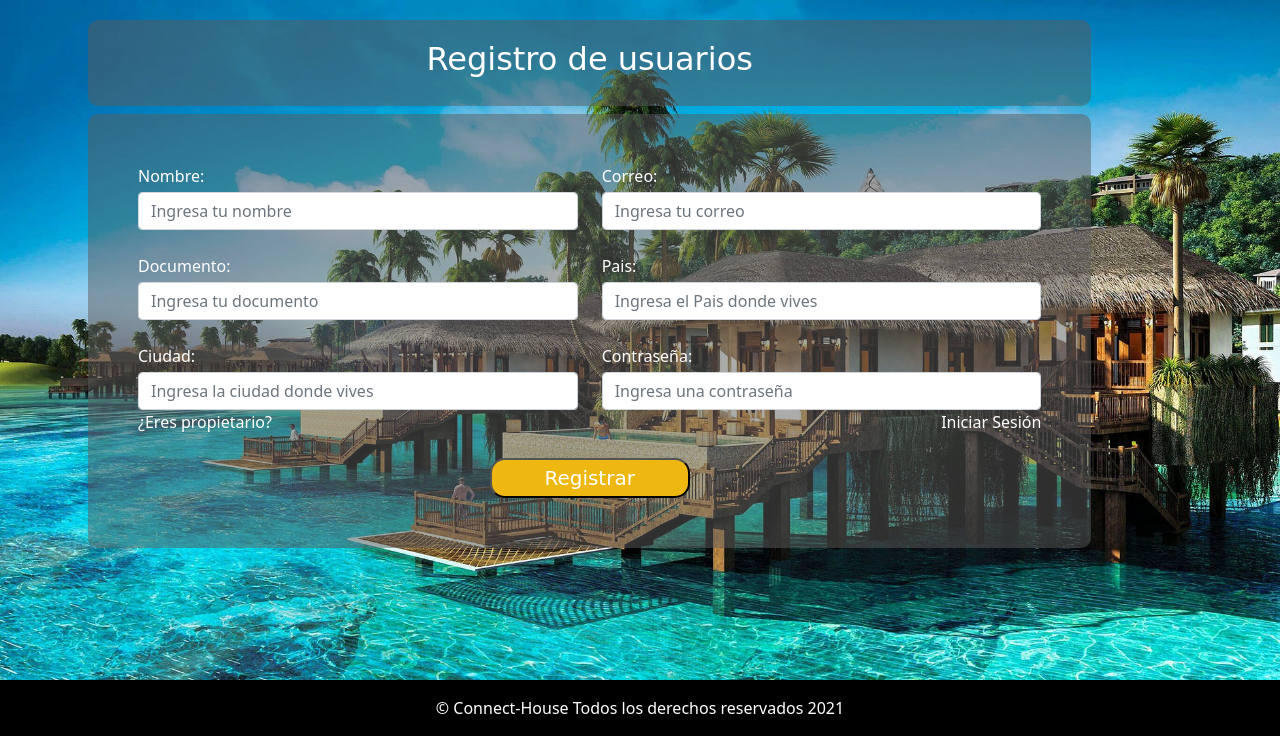
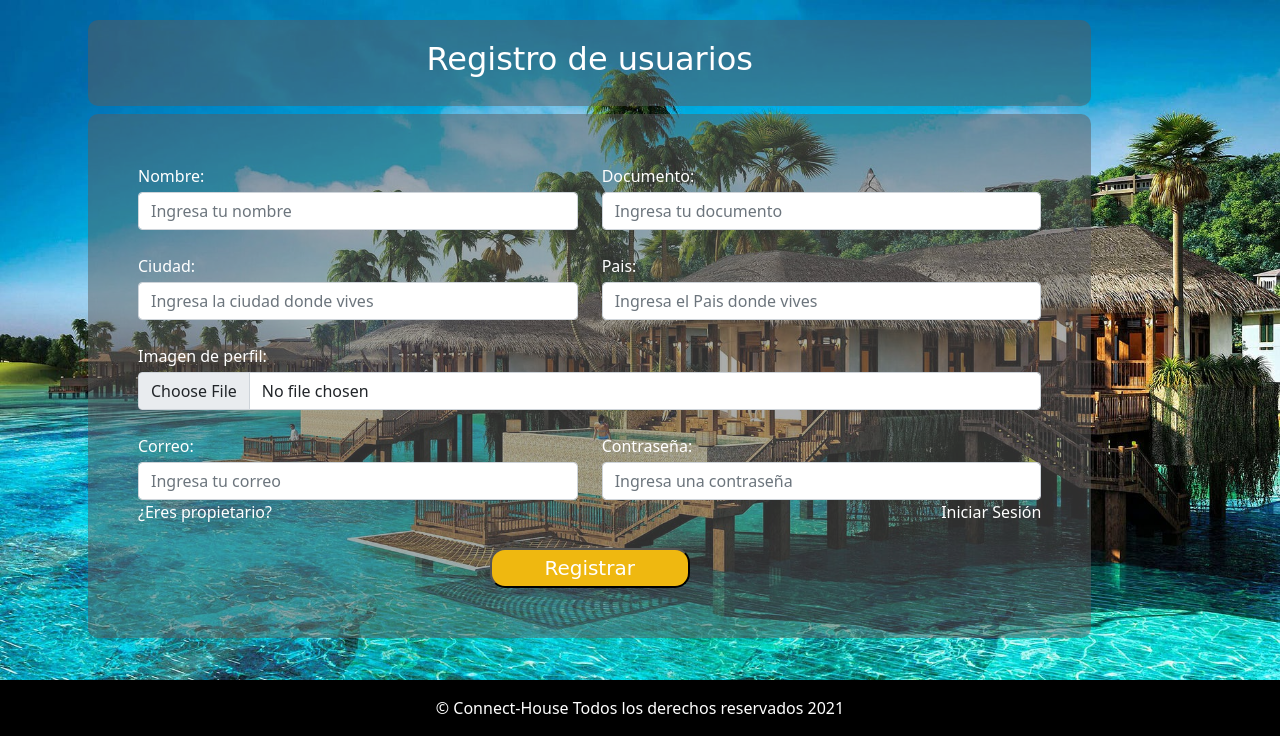
Before and after one commit to JJmendoti/Connect-House, a Flask app: page /signup in a window 1280 px wide. Shown: the part 77-813 px from the top of the page. Run offline with Flask 2, Linux system fonts and the light colour scheme; some libraries are stand-ins or nearby versions; some web fonts are replaced.

Commit message:
Jhon Se Agrega campo type file a template signup user

```diff
--- a/templates/signup.html
+++ b/templates/signup.html
@@ -23,14 +23,14 @@ Sign In
                 <input type="text" class="form-control mt-1" name="name" id="name"  placeholder="Ingresa tu nombre">
               </div>
               <div class="col">
-                <label for="">Correo:</label>
-                <input type="text" class="form-control mt-1" name="email" id="email"  placeholder="Ingresa tu correo">
+                <label for="">Documento:</label>
+                <input type="text" class="form-control mt-1" name="identification" id="identification"  placeholder="Ingresa tu documento">
               </div>
             </div>
             <div class="row mt-4">
               <div class="col">
-                <label for="">Documento:</label>
-                <input type="text" class="form-control mt-1" name="identification" id="identification"  placeholder="Ingresa tu documento">
+                <label for="">Ciudad:</label>
+                <input type="text" class="form-control mt-1" name="city" id="city"  placeholder="Ingresa la ciudad donde vives">
               </div>
               <div class="col">
                 <label for="">Pais:</label>
@@ -39,8 +39,15 @@ Sign In
             </div>
             <div class="row mt-4">
               <div class="col">
-                <label for="">Ciudad:</label>
-                <input type="text" class="form-control mt-1" name="city" id="city"  placeholder="Ingresa la ciudad donde vives">
+                <label for="">Imagen de perfil:</label>
+                <input type="file" class="form-control mt-1" name="avatar" id="avatar"  placeholder="Ingresa tu imagen de perfil">
+              </div>
+            </div>
+            <div class="row mt-4">
+
+              <div class="col">
+                <label for="">Correo:</label>
+                <input type="text" class="form-control mt-1" name="email" id="email"  placeholder="Ingresa tu correo">
                 <a id="go-property-register" class="float-start link-form"><span>¿Eres propietario?</span></a>
               </div>
               <div class="col">
@@ -96,7 +103,6 @@ Sign In
                 <label for="">Imagen de perfil:</label>
                 <input type="file" class="form-control mt-1" name="avatar" id="avatar"  placeholder="Ingresa tu imagen de perfil">
               </div>
-
             </div>
             <div class="row mt-4">
               <div class="col">
```
